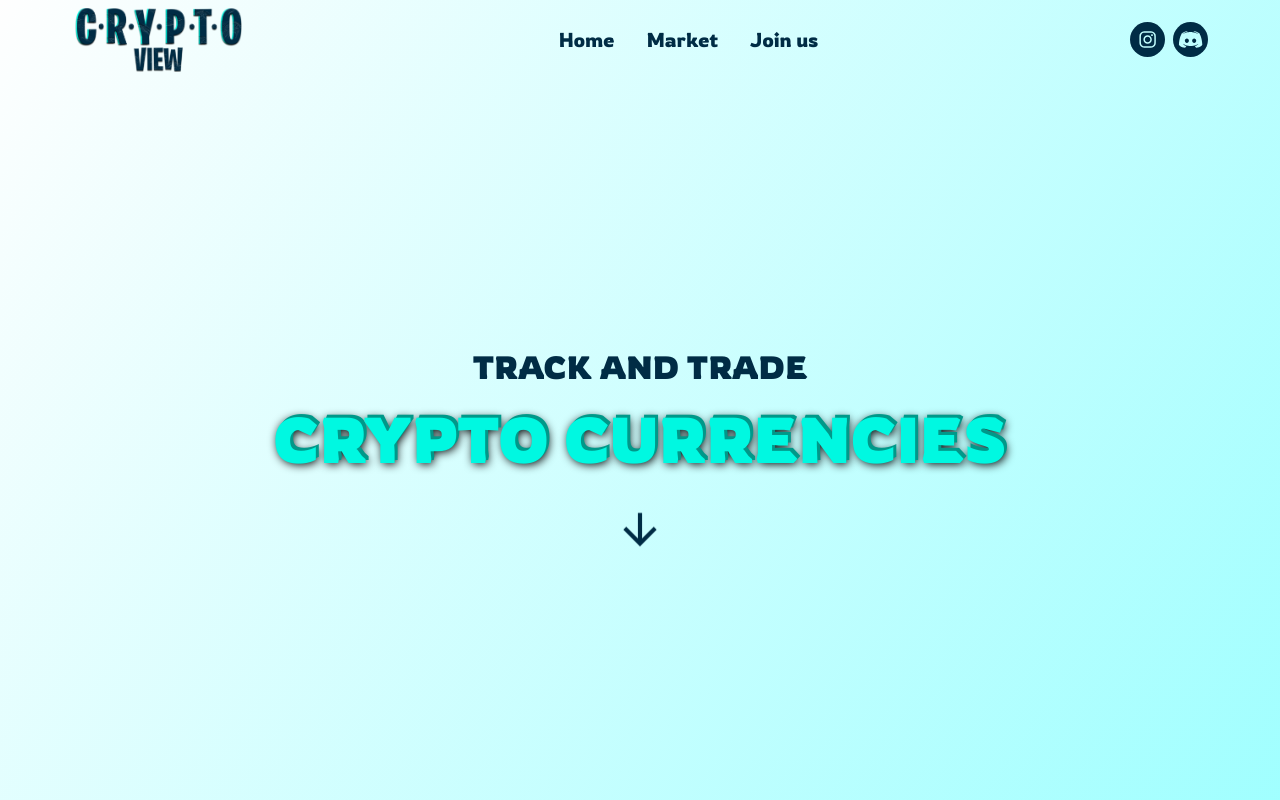
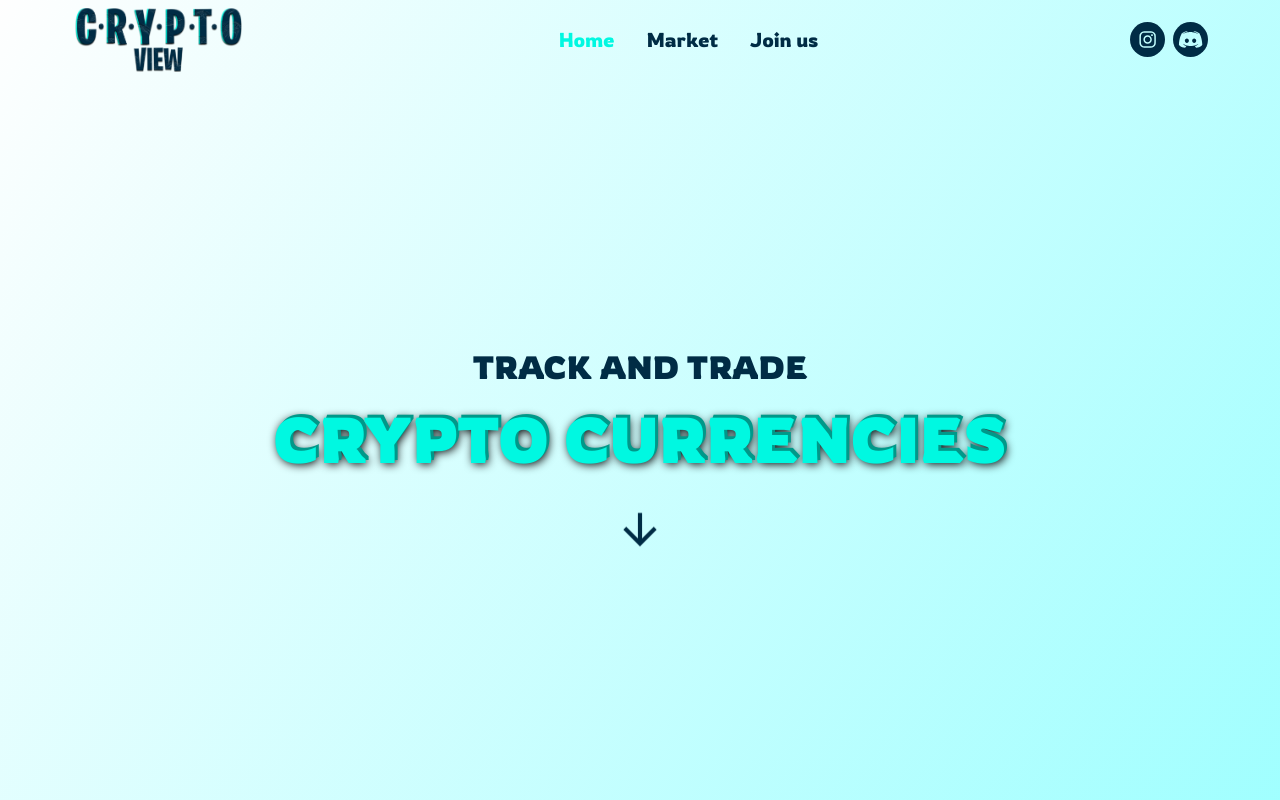
Before and after one commit to KenKindermann/CryptoView, a React (Vite) app: page / in a window 1280 px wide. In both pictures the pointer is over the link "Home". Shown: the top 800 px of the page. Built offline with nearby package versions, Linux system fonts and the light colour scheme; no server answers.

Commit message:
changed hover effect from ul li to li a

```diff
--- a/src/App.css
+++ b/src/App.css
@@ -134,14 +134,14 @@ nav .social-media-icons {
 .nav-links ul li {
   font-size: 1.25rem;
   color: #002c45;
-  transition: 0.5s ease-in-out;
-}
-.nav-links ul li:hover {
-  color: #00f8e1;
-  cursor: pointer;
 }
 .nav-links ul li a {
   color: #002c45;
+  transition: 0.5s ease-in-out;
+}
+.nav-links ul li a:hover {
+  color: #00f8e1;
+  cursor: pointer;
 }
 .nav-links img {
   display: none;
--- a/style/pages/_navbar.scss
+++ b/style/pages/_navbar.scss
@@ -25,16 +25,16 @@ nav {
     li {
       font-size: 1.25rem;
       color: $dark-blue;
-      transition: 0.5s ease-in-out;
-    }
-
-    li:hover {
-      color: $highlight;
-      cursor: pointer;
     }
 
     li a {
       color: $dark-blue;
+      transition: 0.5s ease-in-out;
+    }
+
+    li a:hover {
+      color: $highlight;
+      cursor: pointer;
     }
   }
 
```
Also changed, not shown: 1 other file (tests, documents, lock files or other folders).
